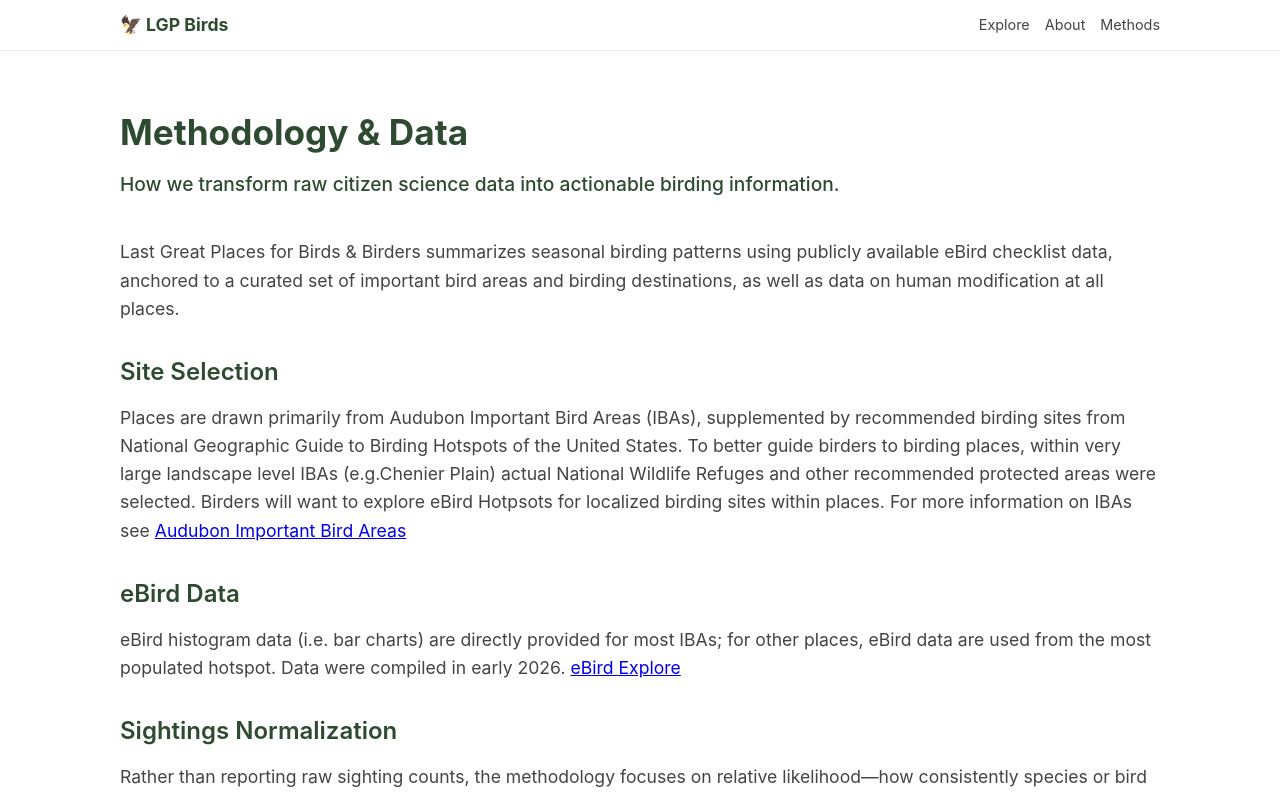
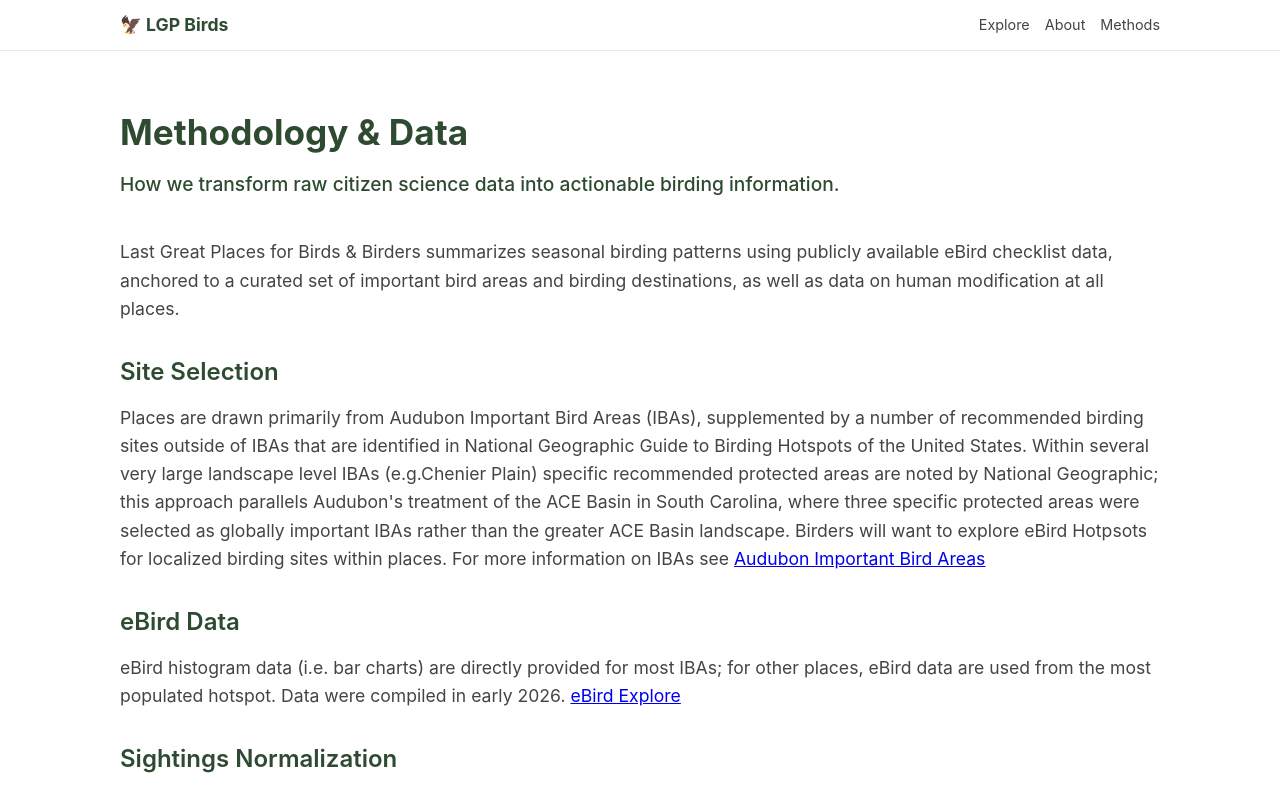
Before and after one commit to lastgreatplaces/LGP-Birds, a Next.js app: page /methods in a window 1280 px wide. Shown: the top 796 px of the page. Built offline with nearby package versions, Linux system fonts and the light colour scheme.

Commit message:
revised methods again

```diff
--- a/app/methods/page.tsx
+++ b/app/methods/page.tsx
@@ -20,7 +20,7 @@ export default function MethodsPage() {
         <h2 style={{ marginTop: '30px' }}>Site Selection</h2>
         <p>
           Places are drawn primarily from <strong>Audubon Important Bird Areas (IBAs)</strong>,
-          supplemented by recommended birding sites from <strong>National Geographic Guide to Birding Hotspots of the United States</strong>. To better guide birders to birding places, within very large landscape level IBAs (e.g.Chenier Plain) actual National Wildlife Refuges and other recommended protected areas were selected. Birders will want to explore eBird Hotpsots for localized birding sites within places. For more information on IBAs see <a href="https://www.audubon.org/important-bird-areas" target="_blank" rel="noopener">
+          supplemented by a number of recommended birding sites outside of IBAs that are identified in <strong>National Geographic Guide to Birding Hotspots of the United States</strong>. Within several very large landscape level IBAs (e.g.Chenier Plain) specific recommended protected areas are noted by National Geographic; this approach parallels Audubon's treatment of the ACE Basin in South Carolina, where three specific protected areas were selected as globally important IBAs rather than the greater ACE Basin landscape. Birders will want to explore eBird Hotpsots for localized birding sites within places. For more information on IBAs see <a href="https://www.audubon.org/important-bird-areas" target="_blank" rel="noopener">
           Audubon Important Bird Areas
           </a>
         </p>
```
